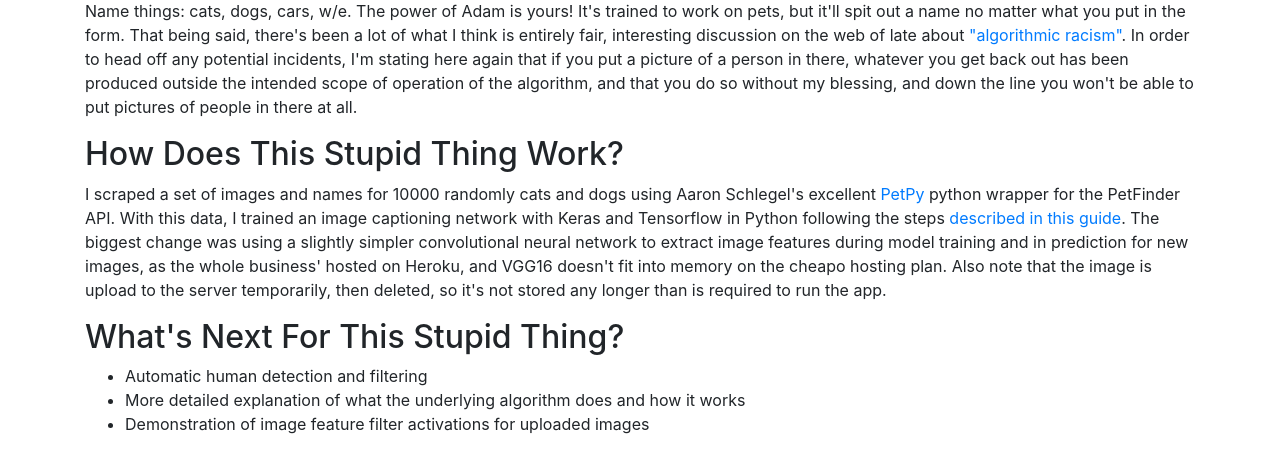
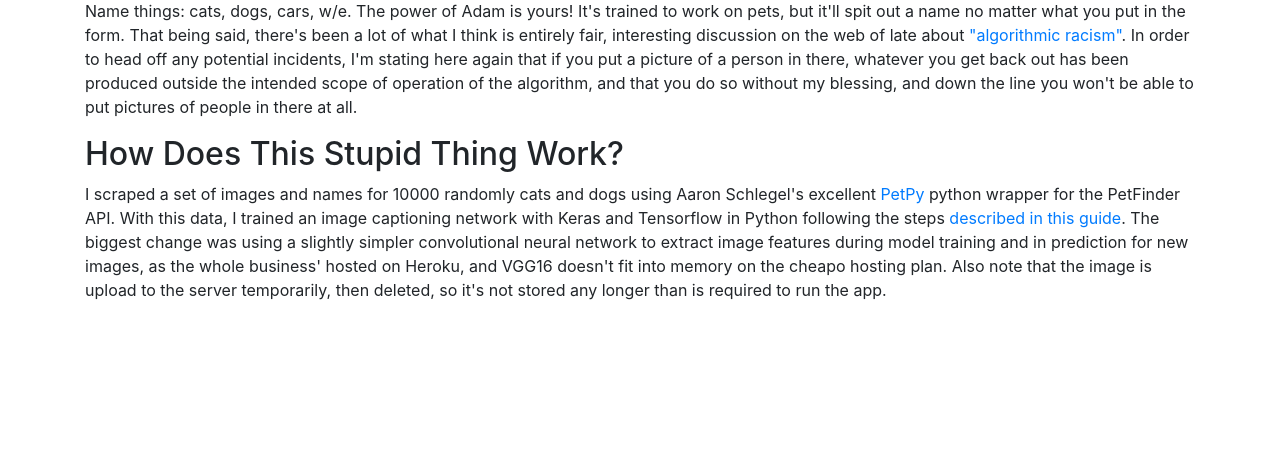
Before and after one commit to Hamcastle/Name-That-Meatball-, a Flask app: page /about in a window 1280 px wide. Shown: the part 502-954 px from the top of the page. After the commit the page ends 802 px from the top, so only its background shows below. Run offline with Flask 2, Linux system fonts and the light colour scheme; some libraries are stand-ins or nearby versions.

Commit message:
update about page text

```diff
--- a/templates/about.html
+++ b/templates/about.html
@@ -28,14 +28,6 @@
 		I scraped a set of images and names for 10000 randomly cats and dogs using Aaron Schlegel's excellent <a href="https://github.com/aschleg/petpy">PetPy</a> python wrapper for the PetFinder API. With this data, I trained an image captioning network with Keras and Tensorflow in Python following the steps <a href="https://machinelearningmastery.com/develop-a-deep-learning-caption-generation-model-in-python/">described in this guide</a>. The biggest change was using a slightly simpler convolutional neural network to extract image features during model training and in prediction for new images, as the whole business' hosted on Heroku, and VGG16 doesn't fit into memory on the cheapo hosting plan. Also note that the image is upload to the server temporarily, then deleted, so it's not stored any longer than is required to run the app.
 	</p>
 
-	<h2>What's Next For This Stupid Thing?</h2>
-
-	<ul>
-		<li>Automatic human detection and filtering</li>
-		<li>More detailed explanation of what the underlying algorithm does and how it works</li>
-		<li>Demonstration of image feature filter activations for uploaded images</li>
-	</ul>
-
 
 
 </div>
```
